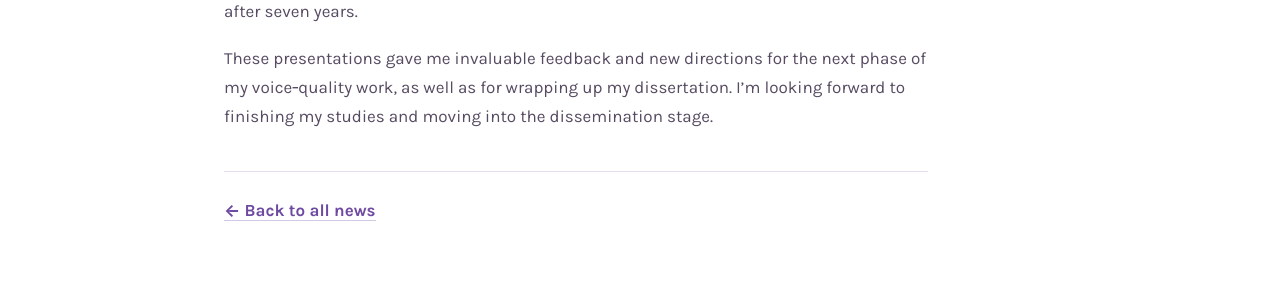
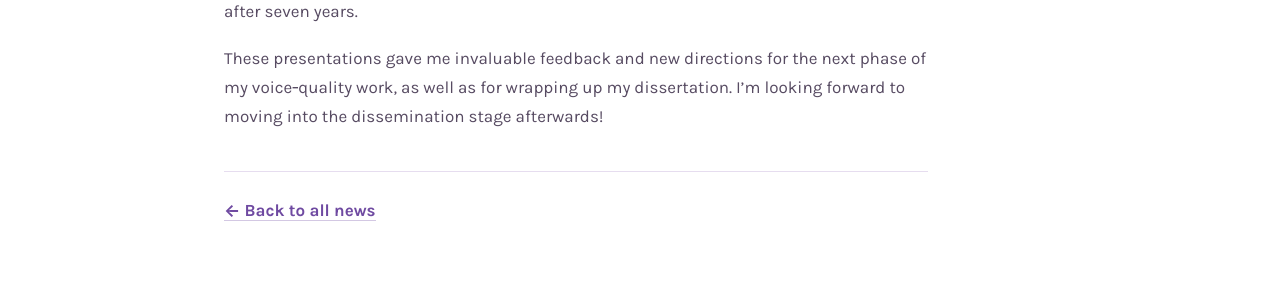
Before and after one commit to sylviacho247/sylviacho247.github.io, a Jekyll site: the page built from _news/2026-05-30-spring-conferences.md, in a window 1280 px wide and 900 px high, scrolled down 1179 px. Shown: the part 303-603 px from the top of the window. Built offline with Jekyll 4.4.1, drawn with Linux system fonts in a browser that asks for light colours.

Commit message:
Update 2026-05-30-spring-conferences.md

```diff
--- a/_news/2026-05-30-spring-conferences.md
+++ b/_news/2026-05-30-spring-conferences.md
@@ -16,4 +16,4 @@ This spring took my research on voices from Vancouver to Philadelphia to Seoul
 
 **May 23 — Seoul.** I ended my spring season with a poster, *Effects of early bilingualism on voice quality and voice perception*, at HisPhonCog 2026. It was lovely to be back in Korea after seven years.
 
-These presentations gave me invaluable feedback and new directions for the next phase of my voice‑quality work, as well as for wrapping up my dissertation. I’m looking forward to finishing my studies and moving into the dissemination stage.
+These presentations gave me invaluable feedback and new directions for the next phase of my voice‑quality work, as well as for wrapping up my dissertation. I’m looking forward to moving into the dissemination stage afterwards!
```
